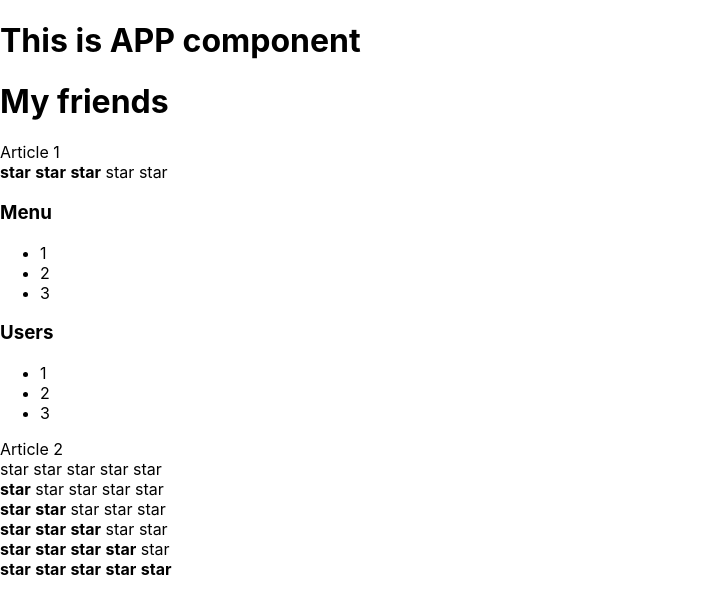
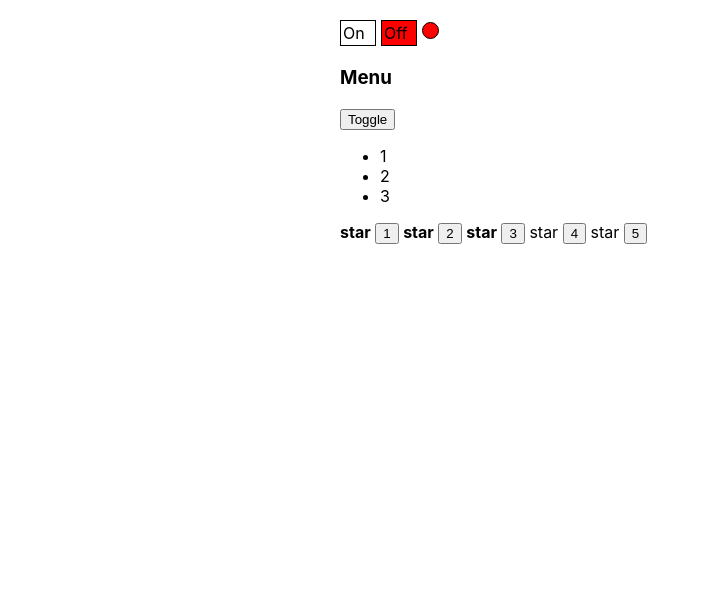
Before and after one commit to magomedov777/tsx-learn, a React (Create React App) app: page / in a window 1280 px wide. Shown: the top 614 px of the page, without its empty margins (0-710 px from the left). Built offline with nearby package versions, Linux system fonts and the light colour scheme.

Commit message:
refactoring, useState, uncontrolled components

```diff
--- a/src/App.css
+++ b/src/App.css
@@ -1,5 +1,13 @@
 .App {
   text-align: center;
+
+}
+
+.AppX{
+  width: 600px;
+  margin: 20px auto;
+
+
 }
 
 .App-logo {
--- a/src/App.tsx
+++ b/src/App.tsx
@@ -1,7 +1,8 @@
 import React from 'react';
 import './App.css';
-import Accordion from './components/Accordion/Accordion';
-import Rating from './components/Rating/Rating';
+import { OnOff } from './components/OnOff';
+import UncontrolledAccordion from './components/Accordion/UnControlledAccordion';
+import UncontrolledRating from './components/Rating/UncontrolledRating';
 
 
 function sum(a: number, b: number) {
@@ -12,13 +13,17 @@
 function App() {
   console.log("App rendering")
   return (
-    <div>
-      <PageTitle title={"This is APP component"} />
-      <PageTitle title={"My friends"} />
+    <div className={'AppX'}>
+      <OnOff on={true}/>
+
+      <UncontrolledAccordion titleValue={'Menu'} />
+
+      <UncontrolledRating/>
+      {/* <PageTitle title={"APP component"} />
+      <PageTitle title={"new"} />
       Article 1
       <Rating value={3} />
-      <Accordion titleValue={'Menu'} />
-      <Accordion titleValue={'Users'} />
+
 
       Article 2
       <Rating value={0} />
@@ -26,7 +31,7 @@
       <Rating value={2} />
       <Rating value={3} />
       <Rating value={4} />
-      <Rating value={5} />
+      <Rating value={5} /> */}
 
     </div>
   );
--- /dev/null
+++ b/src/components/Accordion/UnControlledAccordion.tsx
@@ -0,0 +1,40 @@
+import React, { useState } from "react";
+
+
+type AccordionPropsType = {
+    titleValue: string
+}
+
+function UncontrolledAccordion(props: AccordionPropsType) {
+    let[collapsed, setCollapsed] = useState(false)
+    return <div>
+        <AccordionTitle title={props.titleValue} /> <button onClick={() => { setCollapsed(!collapsed) }}>Toggle</button>
+        {!collapsed && <AccordionBody/>}
+    </div>
+};
+
+type AccordionTitlePropsType = {
+    title: string
+}
+
+function AccordionTitle(props: AccordionTitlePropsType) {
+    return (<div>
+        <h3>{props.title}</h3>
+    </div>
+
+    )
+};
+
+function AccordionBody() {
+    return (
+        <ul>
+            <li>1</li>
+            <li>2</li>
+            <li>3</li>
+        </ul>
+    )
+};
+
+
+
+export default UncontrolledAccordion;
--- /dev/null
+++ b/src/components/OnOff.tsx
@@ -0,0 +1,48 @@
+import React, { useState } from 'react'
+
+
+type PropsType = {
+    on: boolean
+}
+
+export const OnOff = (props: PropsType) => {
+    //debugger
+   let[on, setOn] = useState(false)
+
+    const onStyle = {
+        width: '30px',
+        height: '20px',
+        border: '1px solid black',
+        display: 'inline-block',
+        padding: '2px',
+        cursor: 'pointer',
+        backgroundColor: on ? 'green' : 'white'
+
+    }
+    const offStyle = {
+        width: '30px',
+        height: '20px',
+        border: '1px solid black',
+        display: 'inline-block',
+        marginLeft: '5px',
+        padding: '2px',
+        cursor: 'pointer',
+        backgroundColor: on ? 'white' : 'red'
+}
+    const indicatorStyle = {
+        width: '15px',
+        height: '15px',
+        borderRadius: '10px',
+        border: '1px solid black',
+        display: 'inline-block',
+        marginLeft: '5px',
+        backgroundColor: on ? 'green' : 'red'
+}
+    return (
+        <div className={'AppX'}>
+            <div style={onStyle} onClick={ () => {setOn(true)} }>On</div>
+            <div style={offStyle} onClick={ () => {setOn(false)} }>Off</div>
+            <div style={indicatorStyle}></div>
+        </div>
+    )
+}
--- /dev/null
+++ b/src/components/Rating/UncontrolledRating.tsx
@@ -0,0 +1,38 @@
+import React, { useState } from "react";
+
+
+type RatingPropsType = {
+}
+
+function UncontrolledRating(props: RatingPropsType) {
+   let[value, setValue] = useState(3)
+        return(
+            <div>
+            <Star selected={value > 0}/><button onClick={() => { setValue(1) }}>1</button>
+            <Star selected={value > 1}/><button onClick={() => { setValue(2) }}>2</button>
+            <Star selected={value > 2}/><button onClick={() => { setValue(3) }}>3</button>
+            <Star selected={value > 3}/><button onClick={() => { setValue(4) }}>4</button>
+            <Star selected={value > 4}/><button onClick={() => { setValue(5) }}>5</button>
+            </div>
+          )
+
+  }
+
+ type StarPropsType = {
+  selected: boolean
+ }
+
+
+  function Star(props: StarPropsType) {
+    console.log("Star rendering")
+    if(props.selected === true){
+        return <span> <b>star</b> </span>
+    } else
+    return <span> star </span>
+    };
+
+
+
+
+
+  export default UncontrolledRating;
```
